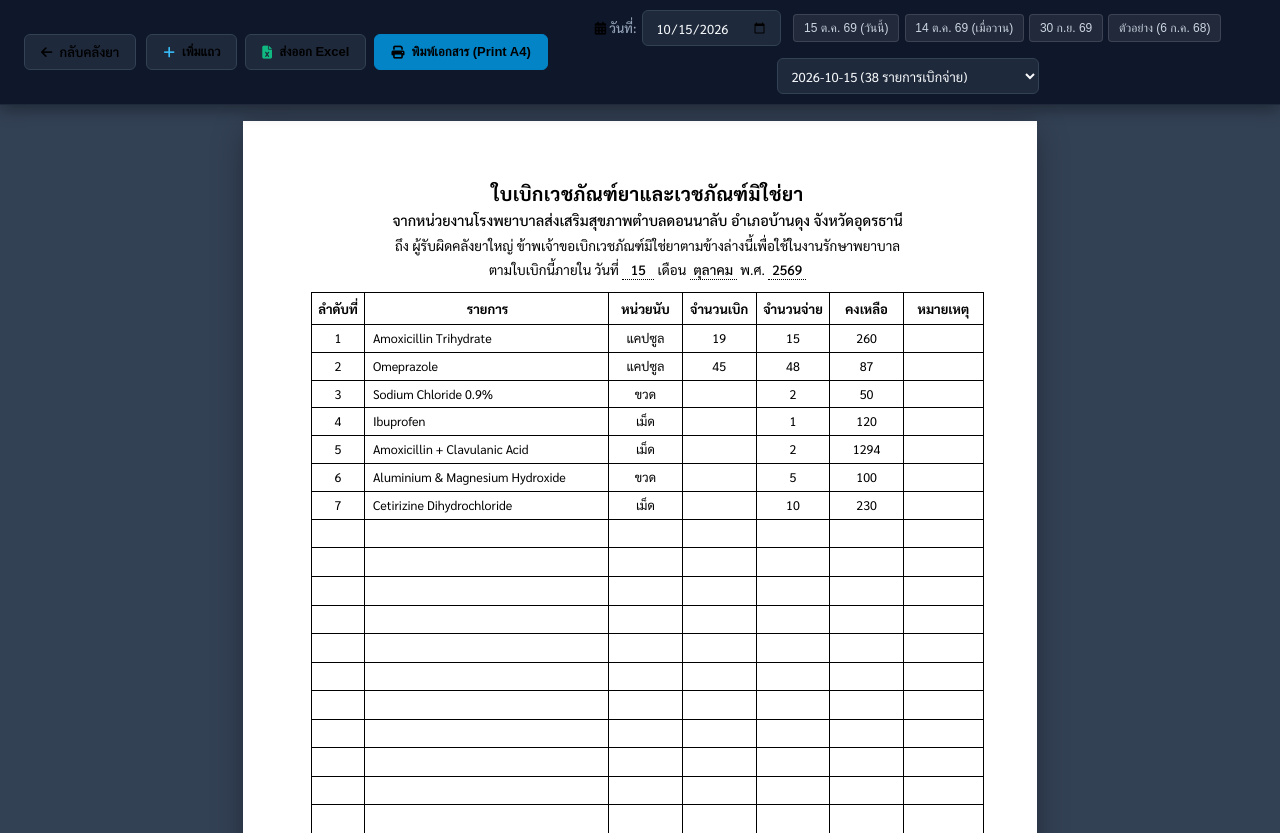
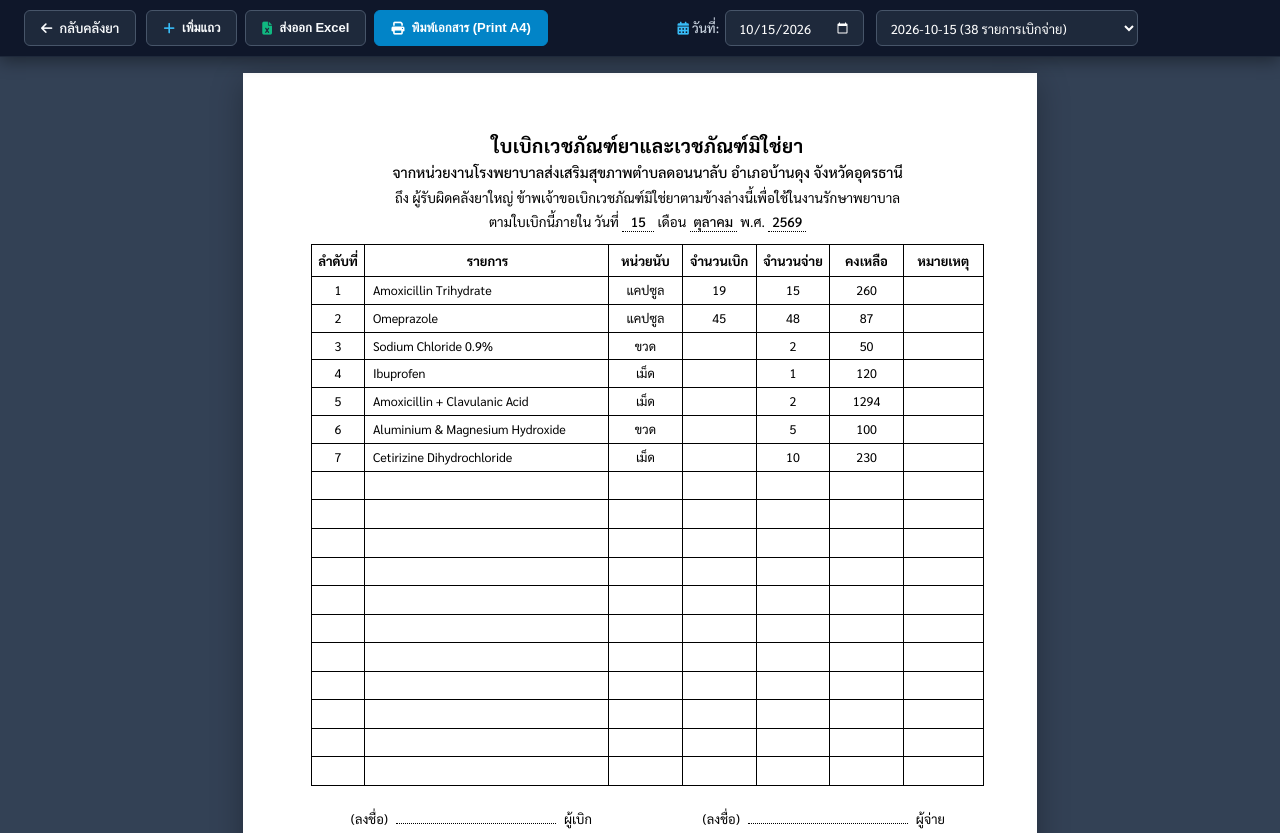
Before and after one commit to MRAtommic/pharmacy_system, a Flask app: page /daily-requisition in a window 1280 px wide. Shown: the top 833 px of the page. Run offline with Flask 3, Linux system fonts and the light colour scheme; a user stored in the database is signed in; data comes from the database, SQL or seed files in the repository.

Commit message:
fix: change toolbar text color to bright white and remove preset date buttons

```diff
--- a/templates/daily_requisition.html
+++ b/templates/daily_requisition.html
@@ -15,7 +15,6 @@
             box-sizing: border-box;
             margin: 0;
             padding: 0;
-            color: #000000;
         }
 
         html, body {
@@ -93,21 +92,25 @@
 
         .toolbar-label {
             font-size: 0.8125rem;
-            color: #94A3B8;
+            color: #CBD5E1 !important;
             font-weight: 500;
             white-space: nowrap;
+        }
+        .toolbar-label i {
+            color: #38BDF8 !important;
         }
 
         .toolbar-input {
             height: 36px;
             padding: 0 0.75rem;
             border-radius: 6px;
-            border: 1px solid #334155;
+            border: 1px solid #475569;
             background: #1E293B;
-            color: #F8FAFC;
+            color: #FFFFFF !important;
             font-family: inherit;
             font-size: 0.8125rem;
             outline: none;
+            color-scheme: dark;
         }
 
         .toolbar-input:focus {
@@ -133,44 +136,38 @@
 
         .btn-print {
             background: #0284C7;
-            color: #FFFFFF;
+            color: #FFFFFF !important;
             border-color: #0284C7;
+        }
+        .btn-print * {
+            color: #FFFFFF !important;
         }
         .btn-print:hover {
             background: #0369A1;
-            color: #FFFFFF;
+            color: #FFFFFF !important;
         }
 
         .btn-outline-tool {
             background: #1E293B;
-            color: #E2E8F0;
-            border-color: #334155;
+            color: #F8FAFC !important;
+            border-color: #475569;
+        }
+        .btn-outline-tool span {
+            color: #F8FAFC !important;
+        }
+        .btn-outline-tool i.fa-arrow-left {
+            color: #F8FAFC !important;
         }
         .btn-outline-tool:hover {
             background: #334155;
-            color: #FFFFFF;
+            color: #FFFFFF !important;
+            border-color: #64748B;
         }
-
-        .quick-presets {
-            display: flex;
-            gap: 0.35rem;
-            align-items: center;
+        .btn-outline-tool:hover span {
+            color: #FFFFFF !important;
         }
-
-        .btn-preset {
-            height: 28px;
-            padding: 0 0.6rem;
-            font-size: 0.75rem;
-            border-radius: 4px;
-            background: rgba(255,255,255,0.08);
-            color: #CBD5E1;
-            border: 1px solid rgba(255,255,255,0.12);
-            cursor: pointer;
-            white-space: nowrap;
-        }
-        .btn-preset:hover {
-            background: rgba(255,255,255,0.16);
-            color: #FFFFFF;
+        .btn-outline-tool:hover i.fa-arrow-left {
+            color: #FFFFFF !important;
         }
 
         .no-data-notice {
@@ -203,13 +200,18 @@
             height: 36px;
             padding: 0 0.6rem;
             border-radius: 6px;
-            border: 1px solid #334155;
+            border: 1px solid #475569;
             background: #1E293B;
-            color: #F8FAFC;
+            color: #FFFFFF !important;
             font-family: inherit;
             font-size: 0.8125rem;
             outline: none;
             cursor: pointer;
+            color-scheme: dark;
+        }
+        .select-quick-date option {
+            background: #0F172A;
+            color: #FFFFFF;
         }
         .select-quick-date:focus {
             border-color: #0284C7;
@@ -256,6 +258,12 @@
             box-shadow: 0 8px 30px rgba(0,0,0,0.3);
             position: relative;
             box-sizing: border-box;
+            color: #000000;
+        }
+
+        .sheet-container,
+        .sheet-container * {
+            color: #000000;
         }
 
         .mobile-view-bar {
@@ -340,25 +348,7 @@
                 height: 36px;
             }
 
-            .quick-presets {
-                display: flex;
-                gap: 5px;
-                overflow-x: auto;
-                -webkit-overflow-scrolling: touch;
-                padding-bottom: 2px;
-                width: 100%;
-                scrollbar-width: none;
-            }
-            .quick-presets::-webkit-scrollbar {
-                display: none;
-            }
 
-            .btn-preset {
-                flex-shrink: 0;
-                height: 26px;
-                padding: 0 0.55rem;
-                font-size: 0.7rem;
-            }
 
             .sheet-scroll-area {
                 display: block;
@@ -749,12 +739,7 @@
                     <input type="date" id="inputRequisitionDate" class="toolbar-input" value="{{ selected_date }}" onchange="refreshRequisitionDate()" oninput="refreshRequisitionDate()">
                 </div>
 
-                <div class="quick-presets">
-                    <button type="button" class="btn-preset" onclick="setPresetDate('today')" title="วันที่ 15 ต.ค. 69 (วันนี้)">15 ต.ค. 69 (วันนี้)</button>
-                    <button type="button" class="btn-preset" onclick="setPresetDate('yesterday')" title="วันที่ 14 ต.ค. 69 (เมื่อวาน)">14 ต.ค. 69 (เมื่อวาน)</button>
-                    <button type="button" class="btn-preset" onclick="setPresetDate('sep30')" title="วันที่ 30 ก.ย. 69">30 ก.ย. 69</button>
-                    <button type="button" class="btn-preset" onclick="setPresetDate('sample')" title="ตัวอย่างข้อมูลตามภาพแบบฟอร์ม 6 ก.ค. 68">ตัวอย่าง (6 ก.ค. 68)</button>
-                </div>
+
 
                 {% if available_dates %}
                 <div class="toolbar-item-date">
```
Also changed, not shown: templates/stock_card.html (+22 -4 lines).
